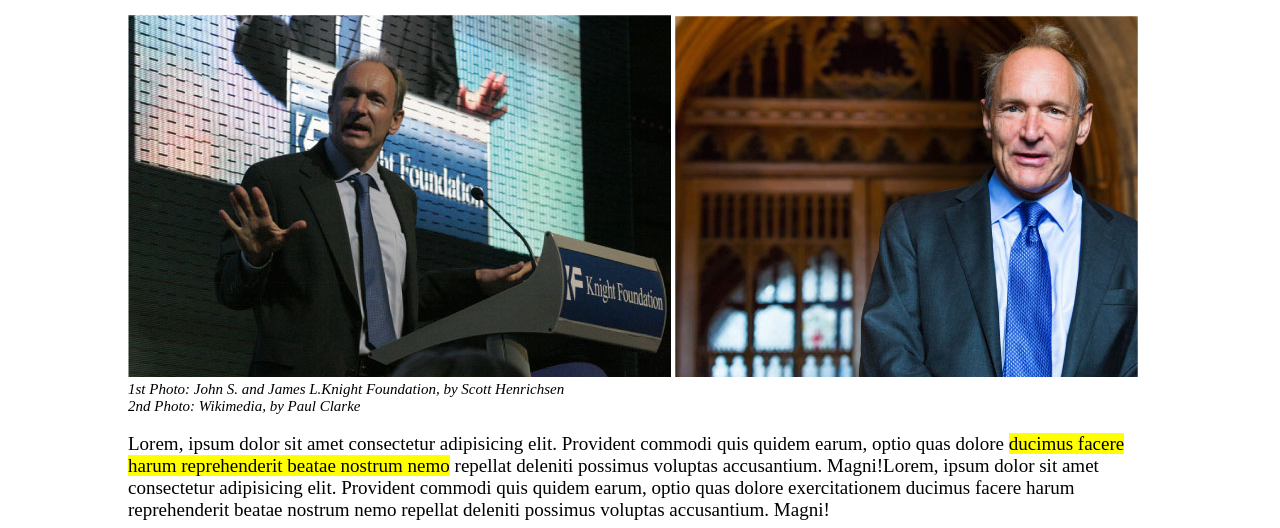
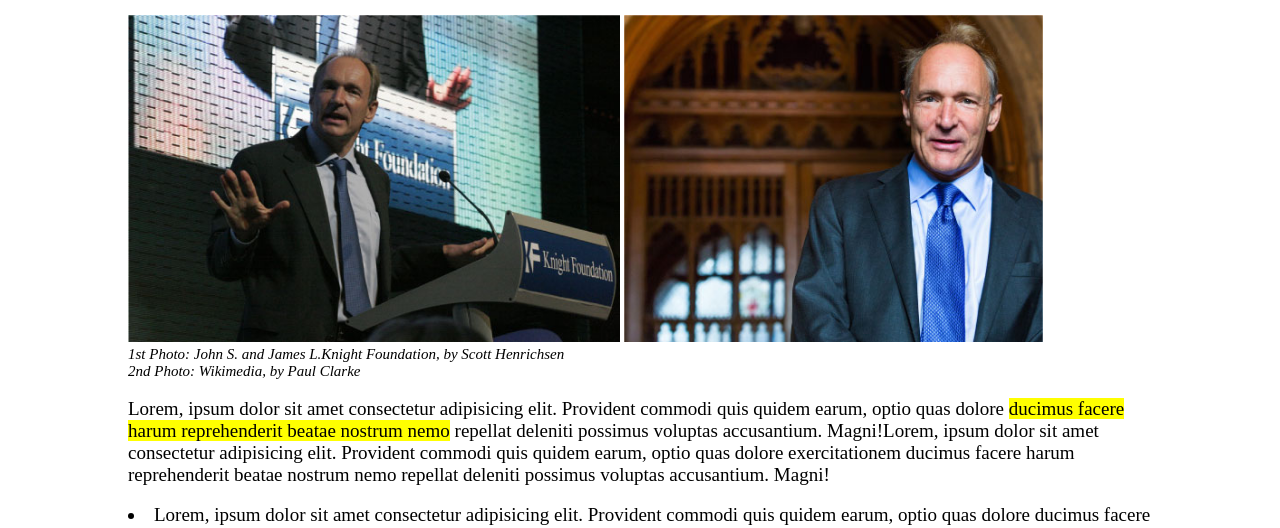
Before and after one commit to Paolo-dev-it/html-css-booleaner, a plain HTML site: page index.html in a window 1280 px wide. Shown: the part 263-791 px from the top of the page. Drawn offline with Linux system fonts and the light colour scheme.

Commit message:
Sistemato immagini di Lee

```diff
--- a/assets/css/style.css
+++ b/assets/css/style.css
@@ -29,6 +29,14 @@ main  {
 main #first-part h1{
     font-size: 50px;
     font-weight: 900;
+}
+
+#images-part .lee-image-1 {
+    width: 48%;
+}
+
+#images-part .lee-image-2 {
+    width: 41%;
 }
 
 main #first-part p {
--- a/index.html
+++ b/index.html
@@ -24,9 +24,9 @@
 
         <section id="images-part">
 
-            <img src="/assets/img/tim-1.jpg" alt="Tim Berners-Lee Mentre tiene un discorso">
+            <img class="lee-image-1" src="/assets/img/tim-1.jpg" alt="Tim Berners-Lee Mentre tiene un discorso">
 
-            <img src="/assets/img/tim-2.jpg" alt="Immagine di Tim Berners-Lee in una cattedrale">
+            <img class="lee-image-2"src="/assets/img/tim-2.jpg" alt="Immagine di Tim Berners-Lee in una cattedrale">
 
             <div class="photo-caption">
                 <p><em>1st Photo: John S. and James L.Knight Foundation, by Scott Henrichsen</em></p>
```
